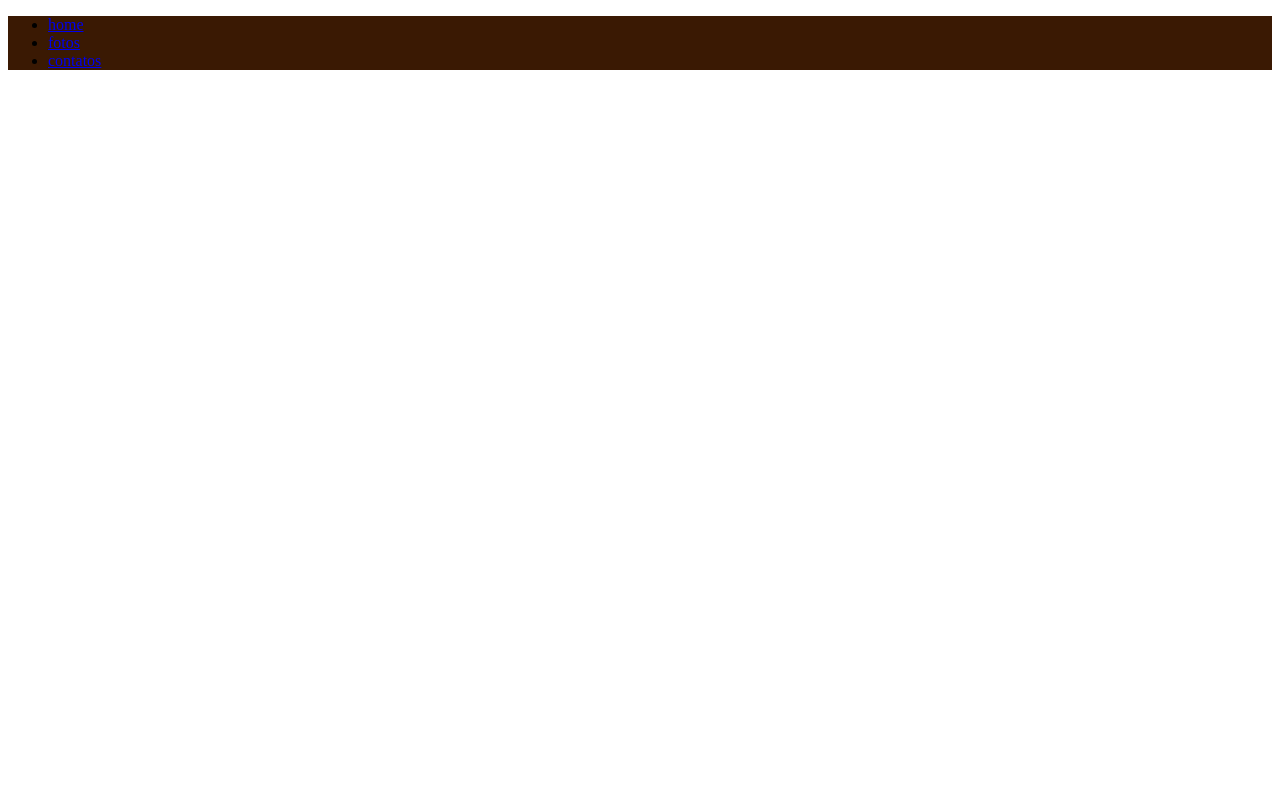
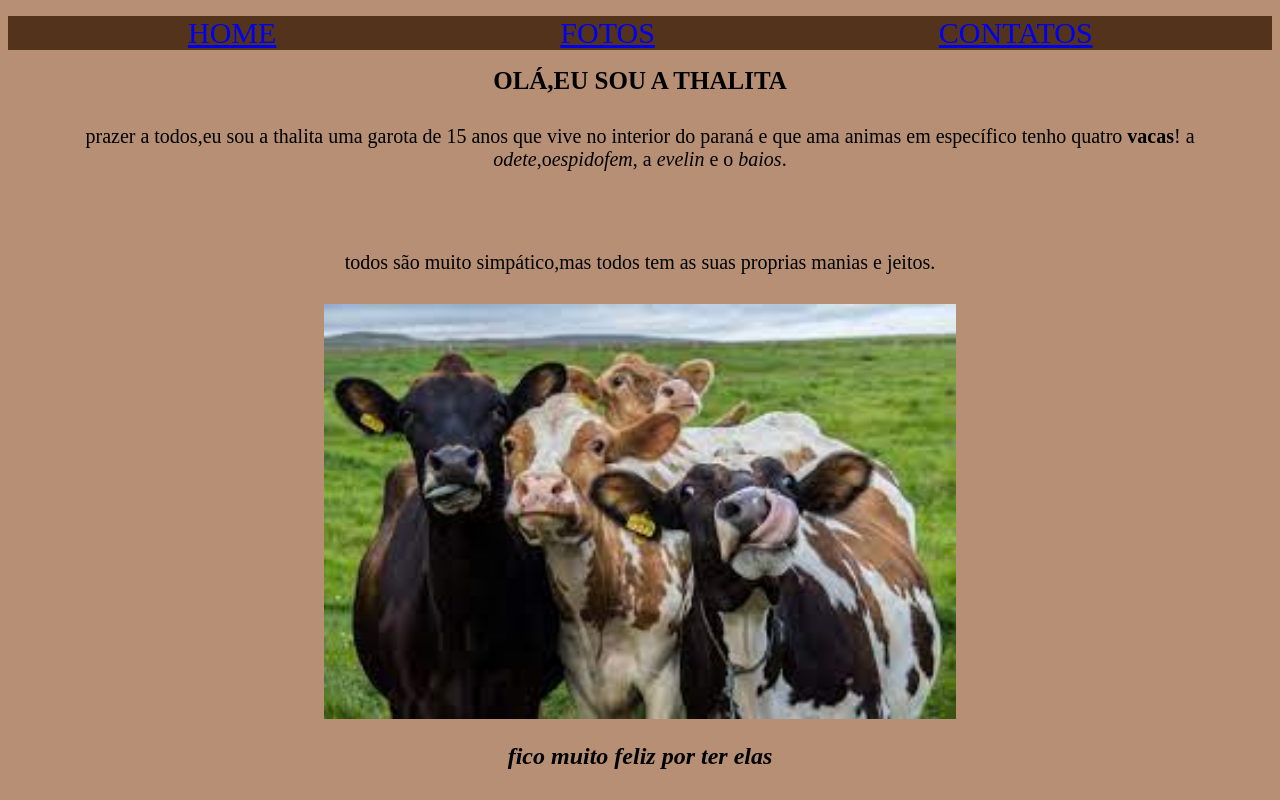
Before and after one commit to gabbyyks/SELIGA, a plain HTML site: page index.html in a window 1280 px wide. Drawn offline with Linux system fonts and the light colour scheme.

Commit message:
Add files via upload

```diff
--- /dev/null
+++ b/fotos.css
@@ -0,0 +1,22 @@
+header{
+    background:#42220cd6;
+}
+
+nav li{
+    display: inline;
+    text-transform: uppercase;
+    font-weight: solid;
+    font-size: 30px;
+    padding: 140px;
+}
+
+h2{text-align: center;}
+.fotos{
+    width: 50%;
+    border-radius: 20%;
+    border: 10px solid rgb(black,black,black);
+    margin-left: 300px;
+}
+body{
+    background: #42220cd6;
+}
--- a/index.css
+++ b/index.css
@@ -1,3 +1,31 @@
-header{
-    background: #3a1903;
+header{background: #42220cd6;}
+
+nav li{
+    display: inline;
+    text-transform: uppercase;
+    font-weight: solid;
+    font-size: 30px;
+    padding: 140px;
 }
+
+h1{
+    font-size: 25px;
+    text-transform: uppercase;
+    text-align: center;
+}
+P{
+    text-align: center;
+    font-size: 20px;
+    padding: 10px;
+}
+.imagemprincipal{
+    width: 50%;
+    padding-left: 25%;
+}
+h2{
+    text-align: center;
+}
+
+body{
+    background-color: #a67757d1;
+}
--- a/index.html
+++ b/index.html
@@ -2,9 +2,11 @@
 <html lang="pt-br">
     <head>
         <meta charset="utf-8">
-<meta name="viewport" content="width=device-width">
-<link rel="stylesheet" href="index.css">
-<title>vacas</title>
+        <meta name="viewport" content="width=device-width">
+
+        <link rel="stylesheet" href="index.css">
+
+        <title>vacas</title>
     </head>
     <header>
         <div class="titulo">
@@ -17,5 +19,12 @@
                 </ul>
             </nav>
         </div>
-    </header>
+   </header>
+   <Bbody>
+        <h1>Olá,eu sou a Thalita</h1>
+        <p>prazer a todos,eu sou a thalita uma garota de 15 anos que vive no interior do paraná e que ama animas em específico tenho quatro <strong>vacas</strong>! a <em>odete</em>,o<em>espidofem</em>, a <em>evelin</em> e o <em>baios</em>.<p>
+        <p>todos são muito simpático,mas todos tem as suas proprias manias e jeitos.</p>
+        <img class="imagemprincipal" src="images.jpeg">
+        <h2><strong><em>fico muito feliz por ter elas</em></strong></h2>
+   </Bbody>
 </html>
```
Also changed, not shown: fotos.html (added, +30 -0 lines), uma-vaca-preta-da-aldeia-na-coleira-pasta-em-um-prado-criacao-de-vacas-em-areas-rurais_557865-854.jpg (added), vaca.jpg (added), 2 other files.
